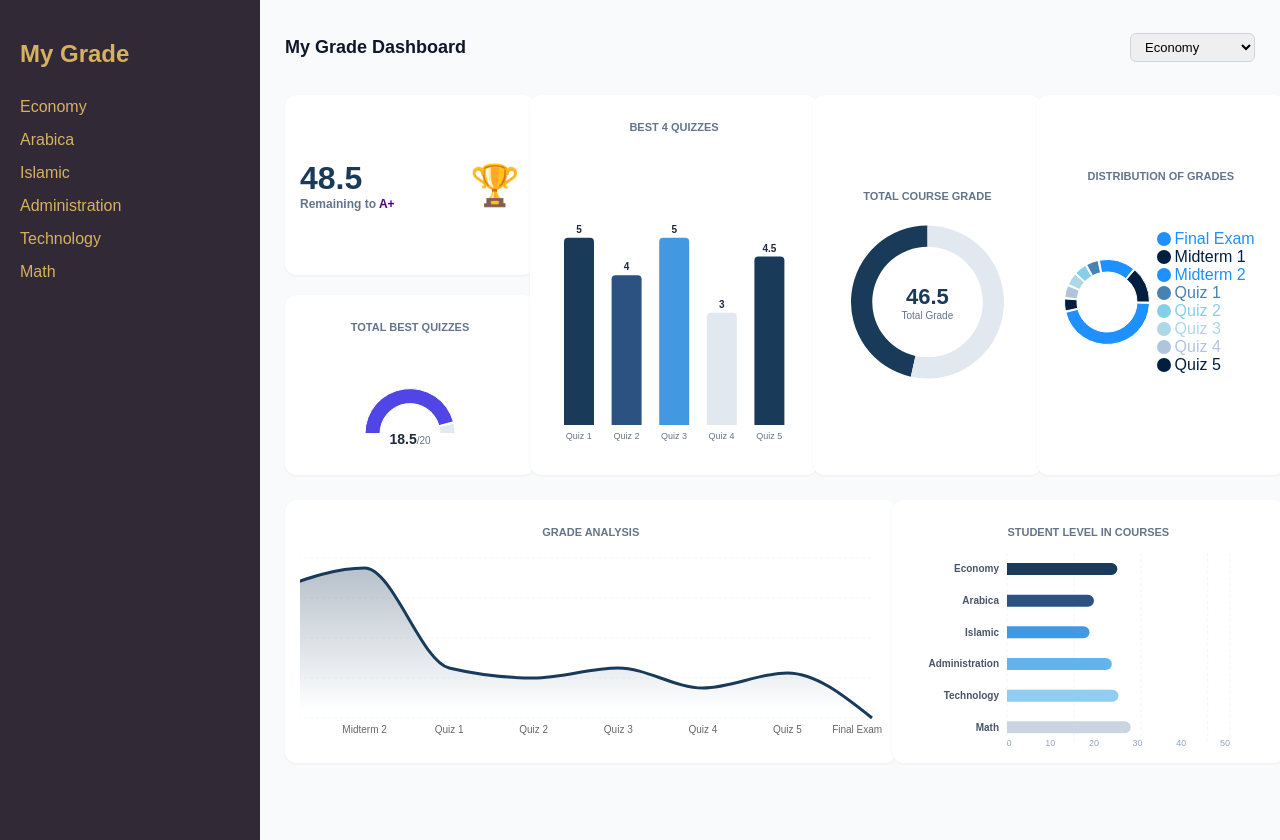
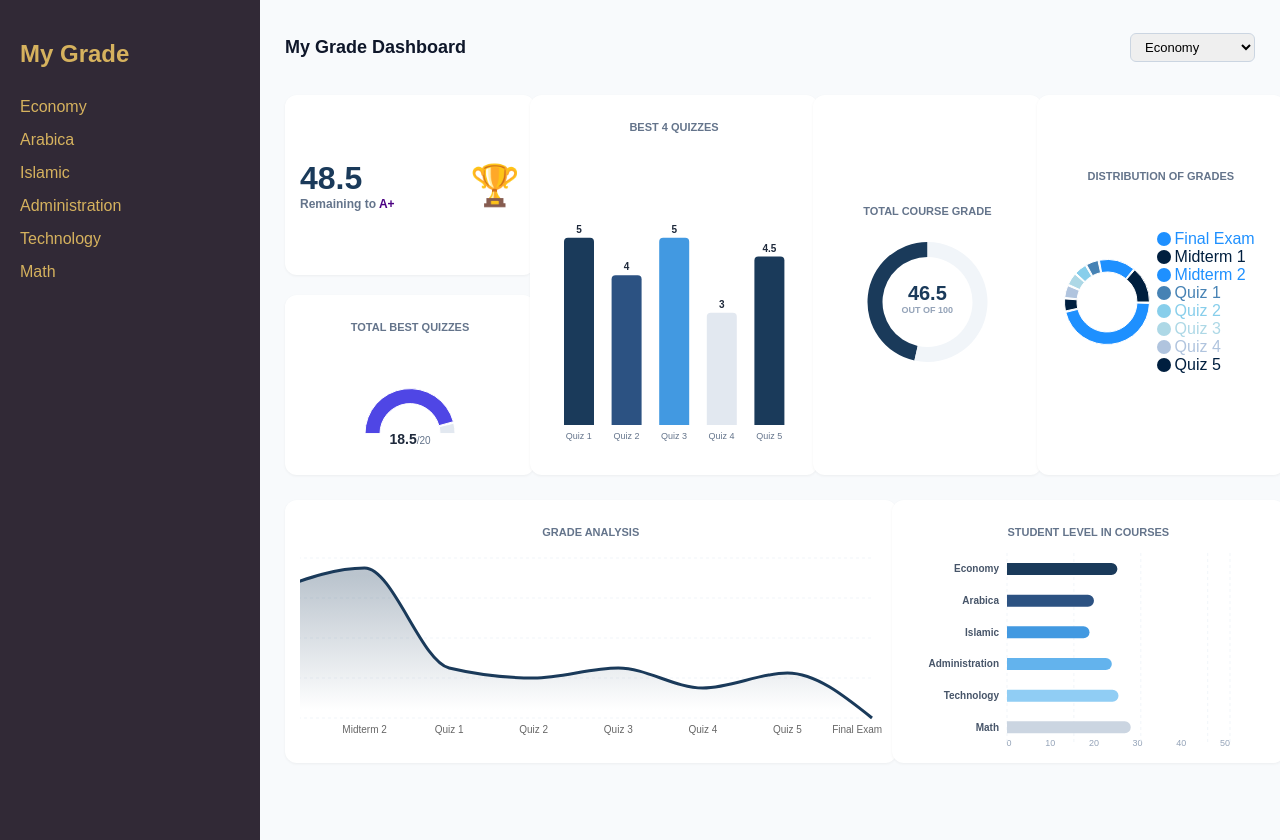
Before and after one commit to L-26-25L/l, a Next.js app: page / in a window 1280 px wide. Built offline with nearby package versions, Linux system fonts and the light colour scheme.

Commit message:
Update CoursePie.jsx

```diff
--- a/components/CoursePie.jsx
+++ b/components/CoursePie.jsx
@@ -1,13 +1,20 @@
+"use client";
+
 import { PieChart, Pie, Cell, ResponsiveContainer } from "recharts";
 
 export default function CoursePie({ obtained, total }) {
+  // نجهز البيانات مع التأكد أنها أرقام
+  const valObtained = Number(obtained) || 0;
+  const valTotal = Number(total) || 100;
+
   const data = [
-    { name: "Obtained", value: Number(obtained) || 0 },
-    { name: "Remaining", value: Math.max(0, (Number(total) || 100) - (Number(obtained) || 0)) }
+    { name: "Obtained", value: valObtained },
+    { name: "Remaining", value: Math.max(0, valTotal - valObtained) }
   ];
 
   return (
-    <div style={{ width: "100%", height: 180, position: "relative", minHeight: "180px" }}>
+    // أضفنا عرض ثابت بسيط للحاوية الخارجية لضمان استقرار الرسم
+    <div style={{ width: "100%", height: 150, position: "relative", display: 'flex', justifyContent: 'center', alignItems: 'center' }}>
       <ResponsiveContainer width="100%" height="100%">
         <PieChart>
           <Pie
@@ -15,26 +22,35 @@ export default function CoursePie({ obtained, total }) {
             dataKey="value"
             cx="50%"
             cy="50%"
-            innerRadius="65%"
-            outerRadius="90%"
+            // استبدلنا النسب بـ أرقام بكسلية (Radius) لضمان الظهور
+            innerRadius={45}
+            outerRadius={60}
             startAngle={90}
             endAngle={450}
             stroke="none"
+            paddingAngle={0}
           >
-            <Cell fill="#1a3a5a" /> {/* اللون الكحلي للدرجة الحاصلة عليها */}
-            <Cell fill="#e2e8f0" /> {/* لون رمادي فاتح للمتبقي */}
+            {/* اللون الكحلي للدرجة الحاصلة عليها */}
+            <Cell fill="#1a3a5a" />
+            {/* لون رمادي فاتح للمتبقي */}
+            <Cell fill="#f1f5f9" />
           </Pie>
         </PieChart>
       </ResponsiveContainer>
 
-      {/* الرقم في المنتصف */}
+      {/* الرقم في المنتصف - قمنا بتصغير الخط قليلاً ليتناسب مع المقاسات الجديدة */}
       <div style={{
-        position: "absolute", top: "50%", left: "50%",
-        transform: "translate(-50%, -50%)", textAlign: "center",
-        pointerEvents: "none" // لضمان عدم تداخل النصوص مع الماوس
+        position: "absolute",
+        textAlign: "center",
+        pointerEvents: "none",
+        marginTop: "-5px" // تعديل بسيط لرفع النص للمركز تماماً
       }}>
-        <div style={{ fontSize: "22px", fontWeight: "bold", color: "#1a3a5a" }}>{obtained}</div>
-        <div style={{ fontSize: "10px", color: "#64748b" }}>Total Grade</div>
+        <div style={{ fontSize: "20px", fontWeight: "800", color: "#1a3a5a", lineHeight: 1 }}>
+          {valObtained}
+        </div>
+        <div style={{ fontSize: "9px", color: "#94a3b8", marginTop: "2px", fontWeight: "600" }}>
+          OUT OF {valTotal}
+        </div>
       </div>
     </div>
   );
```
